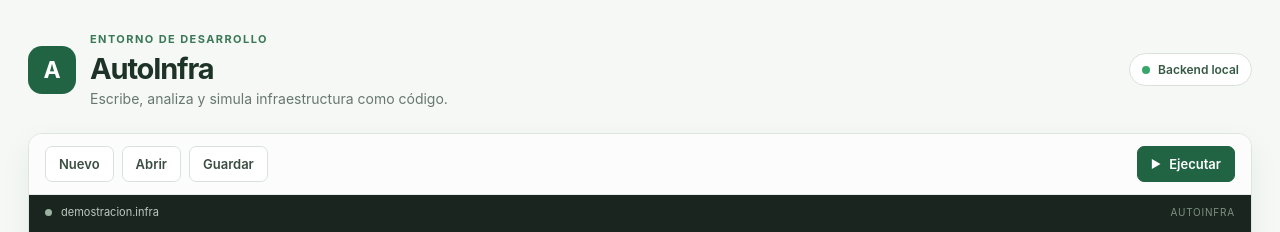
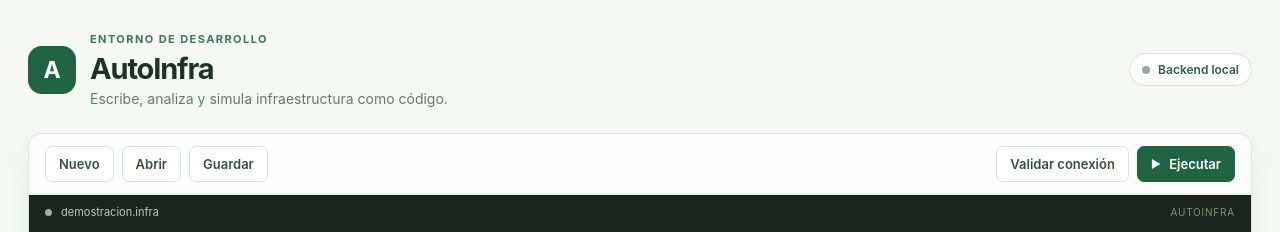
Before and after one commit to JimH0202/OLC1_Proyecto2_202303768, a React (Vite) app in the folder frontend/: page / in a window 1280 px wide. Shown: the top 232 px of the page. Built offline with nearby package versions, Linux system fonts and the light colour scheme.

Commit message:
mostrar errores y boton de conexion con el backend

```diff
--- a/frontend/src/App.css
+++ b/frontend/src/App.css
@@ -89,6 +89,18 @@
   background: #38a66b;
 }
 
+.connection-unknown .online-indicator {
+  background: #9aa79d;
+}
+
+.connection-checking .online-indicator {
+  background: #d49b32;
+}
+
+.connection-disconnected .online-indicator {
+  background: #c94f45;
+}
+
 .workspace {
   overflow: hidden;
   border: 1px solid #dce5de;
@@ -107,6 +119,13 @@
 
 .file-actions {
   flex-wrap: wrap;
+  gap: 8px;
+}
+
+.primary-actions {
+  display: flex;
+  flex-wrap: wrap;
+  justify-content: flex-end;
   gap: 8px;
 }
 
@@ -426,9 +445,6 @@
 }
 
 .error-list li {
-  display: grid;
-  grid-template-columns: auto minmax(0, 1fr);
-  gap: 10px;
   padding: 12px 14px;
   border-bottom: 1px solid #f0e9e9;
 }
@@ -437,27 +453,45 @@
   border-bottom: 0;
 }
 
+.error-details {
+  display: grid;
+  grid-template-columns: repeat(3, minmax(0, 1fr));
+  gap: 10px 14px;
+  margin: 0;
+}
+
+.error-details > div {
+  min-width: 0;
+}
+
+.error-details dt {
+  margin-bottom: 4px;
+  color: #8b7773;
+  font-size: 9px;
+  font-weight: 700;
+  letter-spacing: 0.06em;
+  text-transform: uppercase;
+}
+
+.error-details dd {
+  margin: 0;
+  color: #623c38;
+  font-size: 12px;
+  overflow-wrap: anywhere;
+}
+
+.error-details .error-description {
+  grid-column: 1 / -1;
+}
+
 .error-type {
-  align-self: start;
+  display: inline-block;
   padding: 3px 6px;
   border-radius: 4px;
   background: #fff0ee;
   color: #a3332b;
   font: 9px var(--mono);
   text-transform: uppercase;
-}
-
-.error-list p {
-  margin: 0;
-  color: #623c38;
-  font-size: 12px;
-}
-
-.error-location {
-  display: inline-block;
-  margin-top: 5px;
-  color: #8b7773;
-  font-size: 10px;
 }
 
 .tokens-panel,
@@ -519,6 +553,10 @@
     grid-template-columns: 1fr;
   }
 
+  .error-details {
+    grid-template-columns: repeat(2, minmax(0, 1fr));
+  }
+
   .tokens-panel,
   .ast-panel {
     grid-column: auto;
@@ -543,4 +581,12 @@
   .toolbar .run-button {
     justify-content: center;
   }
+
+  .primary-actions {
+    flex-direction: column;
+  }
+
+  .primary-actions button {
+    justify-content: center;
+  }
 }
--- a/frontend/src/App.jsx
+++ b/frontend/src/App.jsx
@@ -10,11 +10,14 @@ function App() {
       fileName={controller.fileName}
       result={controller.result}
       loading={controller.loading}
+      connectionChecking={controller.connectionChecking}
+      connectionStatus={controller.connectionStatus}
       message={controller.message}
       onSourceChange={controller.updateSource}
       onNew={controller.createFile}
       onOpen={controller.openFile}
       onSave={controller.saveFile}
+      onValidateConnection={controller.validateConnection}
       onRunProgram={controller.runProgram}
     />
   )
--- a/frontend/src/controllers/useWorkspaceController.js
+++ b/frontend/src/controllers/useWorkspaceController.js
@@ -1,5 +1,5 @@
 import { useState } from 'react'
-import { executeProgram } from '../services/api-client.js'
+import { checkBackendHealth, executeProgram } from '../services/api-client.js'
 
 const initialSource = `server web {
     cpu = 2;
@@ -22,6 +22,8 @@ export function useWorkspaceController() {
   const [fileName, setFileName] = useState('demostracion.infra')
   const [result, setResult] = useState(null)
   const [loading, setLoading] = useState(false)
+  const [connectionChecking, setConnectionChecking] = useState(false)
+  const [connectionStatus, setConnectionStatus] = useState('unknown')
   const [message, setMessage] = useState('')
 
   function updateSource(value) {
@@ -68,6 +70,25 @@ export function useWorkspaceController() {
     setMessage(`Archivo guardado: ${link.download}`)
   }
 
+  async function validateConnection() {
+    setConnectionChecking(true)
+    setConnectionStatus('checking')
+    setMessage('')
+
+    try {
+      await checkBackendHealth()
+      setConnectionStatus('connected')
+      setMessage('Conexión con el backend validada correctamente.')
+    } catch (error) {
+      setConnectionStatus('disconnected')
+      setMessage(error instanceof Error
+        ? `No se pudo conectar con el backend: ${error.message}`
+        : 'No se pudo conectar con el backend.')
+    } finally {
+      setConnectionChecking(false)
+    }
+  }
+
   async function runProgram() {
     setLoading(true)
     setResult(null)
@@ -89,11 +110,14 @@ export function useWorkspaceController() {
     fileName,
     result,
     loading,
+    connectionChecking,
+    connectionStatus,
     message,
     updateSource,
     createFile,
     openFile,
     saveFile,
+    validateConnection,
     runProgram,
   }
 }
--- a/frontend/src/services/api-client.js
+++ b/frontend/src/services/api-client.js
@@ -1,3 +1,14 @@
+export async function checkBackendHealth() {
+  const response = await fetch('/api/health')
+  const data = await response.json()
+
+  if (!response.ok || data.status !== 'ok') {
+    throw new Error(data.message ?? `El backend respondió con HTTP ${response.status}.`)
+  }
+
+  return data
+}
+
 export async function executeProgram(source) {
   const response = await fetch('/api/execute', {
     method: 'POST',
--- a/frontend/src/views/WorkspaceView.jsx
+++ b/frontend/src/views/WorkspaceView.jsx
@@ -6,11 +6,14 @@ export function WorkspaceView({
   fileName,
   result,
   loading,
+  connectionChecking,
+  connectionStatus,
   message,
   onSourceChange,
   onNew,
   onOpen,
   onSave,
+  onValidateConnection,
   onRunProgram,
 }) {
   const fileInput = useRef(null)
@@ -36,7 +39,14 @@ export function WorkspaceView({
             <p className="subtitle">Escribe, analiza y simula infraestructura como código.</p>
           </div>
         </div>
-        <span className="api-address"><span className="online-indicator" /> Backend local</span>
+        <span className={`api-address connection-${connectionStatus}`}>
+          <span className="online-indicator" />
+          {connectionStatus === 'connected'
+            ? 'Backend conectado'
+            : connectionStatus === 'disconnected'
+              ? 'Backend sin conexión'
+              : connectionStatus === 'checking' ? 'Validando backend' : 'Backend local'}
+        </span>
       </header>
 
       <section className="workspace" aria-label="Editor AutoInfra">
@@ -61,6 +71,15 @@ export function WorkspaceView({
                 onChange={handleFileChange}
               />
             </div>
+            <div className="primary-actions">
+              <button
+                type="button"
+                className="button-secondary connection-button"
+                onClick={onValidateConnection}
+                disabled={connectionChecking}
+              >
+                {connectionChecking ? 'Validando…' : 'Validar conexión'}
+              </button>
               <button
                 type="button"
                 className="run-button"
@@ -70,6 +89,7 @@ export function WorkspaceView({
                 <span aria-hidden="true">{loading ? '…' : '▶'}</span>
                 {loading ? 'Ejecutando' : 'Ejecutar'}
               </button>
+            </div>
           </div>
 
           <div className="editor-titlebar">
@@ -176,15 +196,24 @@ export function WorkspaceView({
               <ul className="error-list">
                 {errors.map((error, index) => (
                   <li key={`${error.type}-${error.line}-${error.column}-${index}`}>
-                    <span className="error-type">{error.type}</span>
+                    <dl className="error-details">
                       <div>
-                      <p>{error.message}</p>
-                      {error.line && (
-                        <span className="error-location">
-                          Línea {error.line}, columna {error.column}
-                        </span>
-                      )}
+                        <dt>Tipo</dt>
+                        <dd><span className="error-type">{error.type ?? 'desconocido'}</span></dd>
                       </div>
+                      <div className="error-description">
+                        <dt>Descripción</dt>
+                        <dd>{error.message}</dd>
+                      </div>
+                      <div>
+                        <dt>Línea</dt>
+                        <dd>{error.line ?? 'No disponible'}</dd>
+                      </div>
+                      <div>
+                        <dt>Columna</dt>
+                        <dd>{error.column ?? 'No disponible'}</dd>
+                      </div>
+                    </dl>
                   </li>
                 ))}
               </ul>
```
Lines whose indentation alone changed are shown as unchanged.
